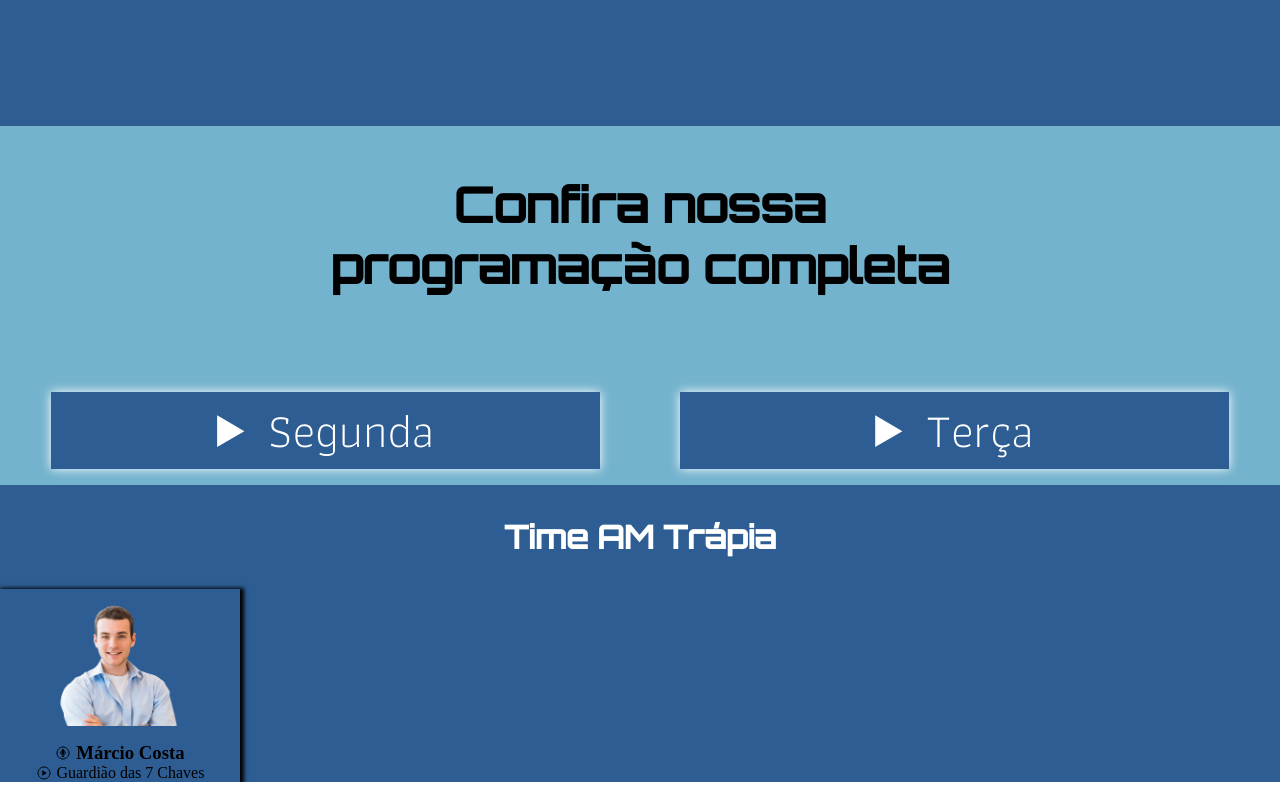
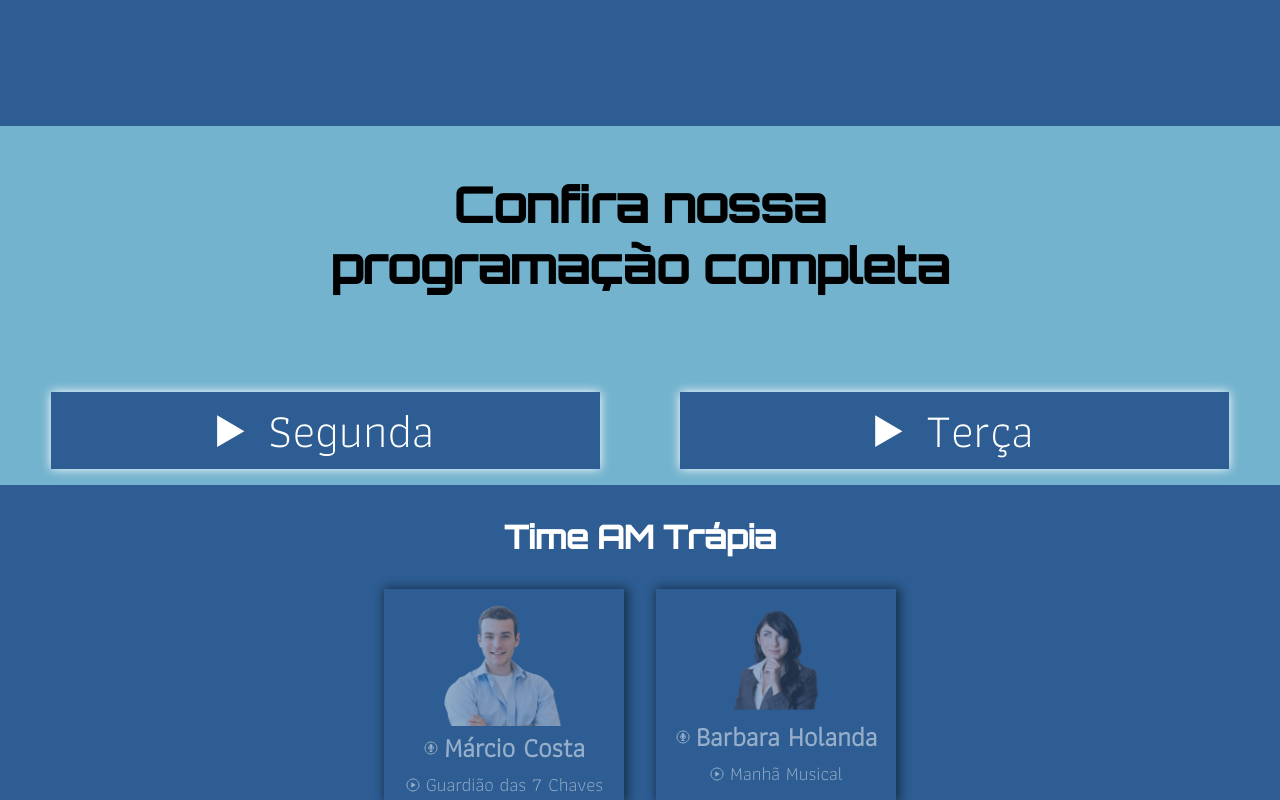
Before and after one commit to jeffhonorato/amtrapia, a plain HTML site: page index.html in a window 1280 px wide. Shown: the part 1311-2111 px from the top of the page. Drawn offline with nearby package versions, Linux system fonts and the light colour scheme.

Commit message:
Ajustes Cards Locutores

```diff
--- a/index.html
+++ b/index.html
@@ -220,14 +220,25 @@
                 <div class="locutor__card">
                     <img src="./img/locutores/locutor1.png" alt="" class="locutor__img">
                     <div class="locutor__info">
-                        <ion-icon name="mic-circle-outline"></ion-icon>
+                        <ion-icon class="locutor__ico" name="mic-circle-outline"></ion-icon>
                         <h3 class="locutor__nome">Márcio Costa</h3>
                     </div>
                     <div class="locutor__info">
-                        <ion-icon name="play-circle-outline"></ion-icon>
+                        <ion-icon class="locutor__ico" name="play-circle-outline"></ion-icon>
                         <p class="locutor__pro">Guardião das 7 Chaves</p>
                     </div>
+                </div>
 
+                <div class="locutor__card">
+                    <img src="./img/locutores/locutor2.png" alt="" class="locutor__img">
+                    <div class="locutor__info">
+                        <ion-icon class="locutor__ico" name="mic-circle-outline"></ion-icon>
+                        <h3 class="locutor__nome">Barbara Holanda</h3>
+                    </div>
+                    <div class="locutor__info">
+                        <ion-icon class="locutor__ico" name="play-circle-outline"></ion-icon>
+                        <p class="locutor__pro">Manhã Musical</p>
+                    </div>
                 </div>
 
             </div>
--- a/scss/_locutores.scss
+++ b/scss/_locutores.scss
@@ -9,19 +9,31 @@
             padding: 2rem 0;
         }
 
+        .locutores__cards {
+            display: flex;
+            justify-content: center;
+            gap: 2rem;
+        }
+
         .locutor__card {
             width: 15rem;
-            box-shadow: 2px 1px 4px 2px #000;
+            box-shadow: 2px 1px 10px 2px #000;
             display: flex;
             flex-direction: column;
             align-items: center;
+            opacity: 0.5;
+
+                &:hover {
+                    opacity: 1;
+                    transition: all .6s;
+                    box-shadow: 0px 0px 1px 1px #fff;
+                }
 
         }
 
         .locutor__img {
             width: 120px;
-            margin: 1rem 0;
-
+            padding-top: 1rem;
         }
 
         .locutor__info {
@@ -29,4 +41,20 @@
             align-items: center;
             gap: .3rem;
         }
+
+        .locutor__ico {
+            color: #fff;
+        }
+
+        .locutor__nome {
+            color: #fff;
+            font-size: 1.7rem;
+            font-family: $fonte-corpo;
+        }
+
+        .locutor__pro {
+            color: #fff;
+            font-family: $fonte-corpo;
+            font-size: 1.2rem;
+        }
 }
```
Also changed, not shown: css/main.css, 1 other file.
